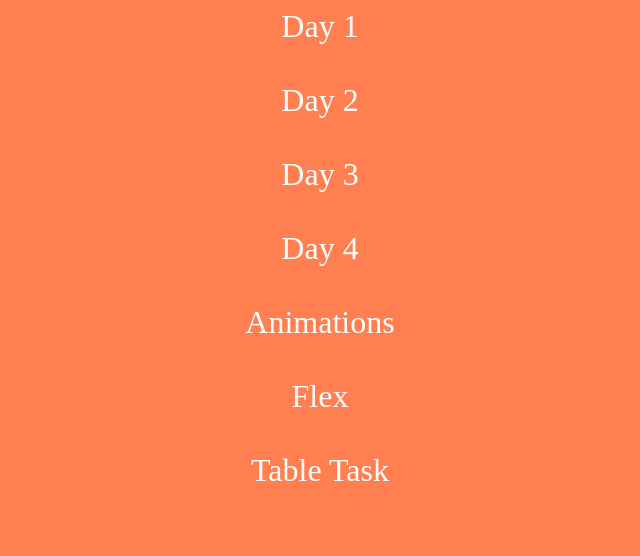
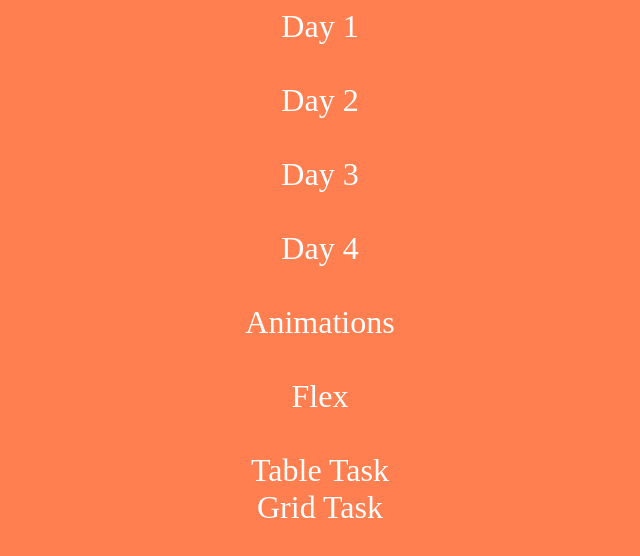
Before and after one commit to PrasanthVadde/css, a plain HTML site: page index.html in a window 1280 px wide. Shown: the whole page, without its empty margins (320-960 px from the left). Drawn offline with Linux system fonts and the light colour scheme.

Commit message:
updated index file with grid task

```diff
--- a/index.html
+++ b/index.html
@@ -25,6 +25,7 @@
     <a href="./Day7/index.html"> Animations</a><br>
     <a href="./Day8/Task1.html">Flex</a><br>
     <a href="./Day9/index.html">Table Task</a>
+    <a href="./Day10/index.html">Grid Task</a>
 
 </body>
 </html>
```
